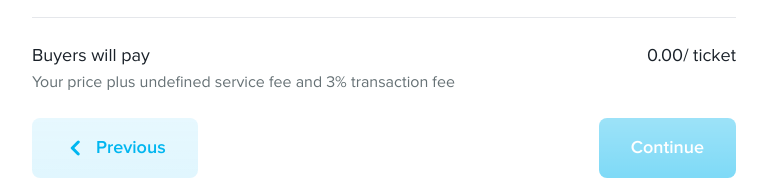
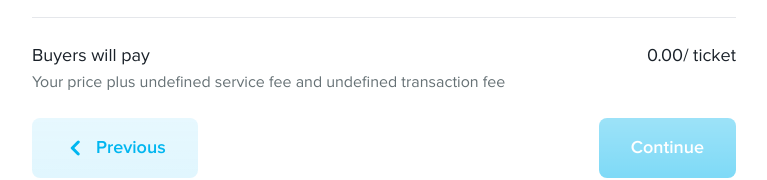
Before and after one commit to masouddaloji/ticketSwap, a React (Vite) app: page /sell-ticket/selling-price in a window 1280 px wide. Shown: the part 359-539 px from the top of the page, without its empty margins (256-1023 px from the left). Built offline with nearby package versions, Linux system fonts and the light colour scheme; no server answers.

Commit message:
fixed 3% static

```diff
--- a/src/screens/selling-price/index.tsx
+++ b/src/screens/selling-price/index.tsx
@@ -56,6 +56,8 @@ export default function SellingPrice() {
   const getDetails = async (): Promise<void> => {
     const response = await axiosInstance.get("commission");
     setDetailsTransaction(response?.data?.resp?.data);
+    console.log("response",response?.data);
+
   };
 
   const calculateSellPrice = (): number => {
@@ -188,7 +190,7 @@ export default function SellingPrice() {
                 </h4>
               </div>
               <p className=" !text-foregroundMuted ">
-                Your price plus {detailsTransaction?.buyer?.type === "percent" ? `${detailsTransaction?.buyer.value}%` : `${detailsTransaction?.buyer.value}`} service fee and 3% transaction fee
+                Your price plus {detailsTransaction?.buyer?.type === "percent" ? `${detailsTransaction?.buyer.value}%` : `${detailsTransaction?.buyer.value}`} service fee and {detailsTransaction?.buyer?.type === "percent" ? `${detailsTransaction?.seller.value}%` : `${detailsTransaction?.seller.value}`} transaction fee
               </p>
             </div>
           </div>
```
